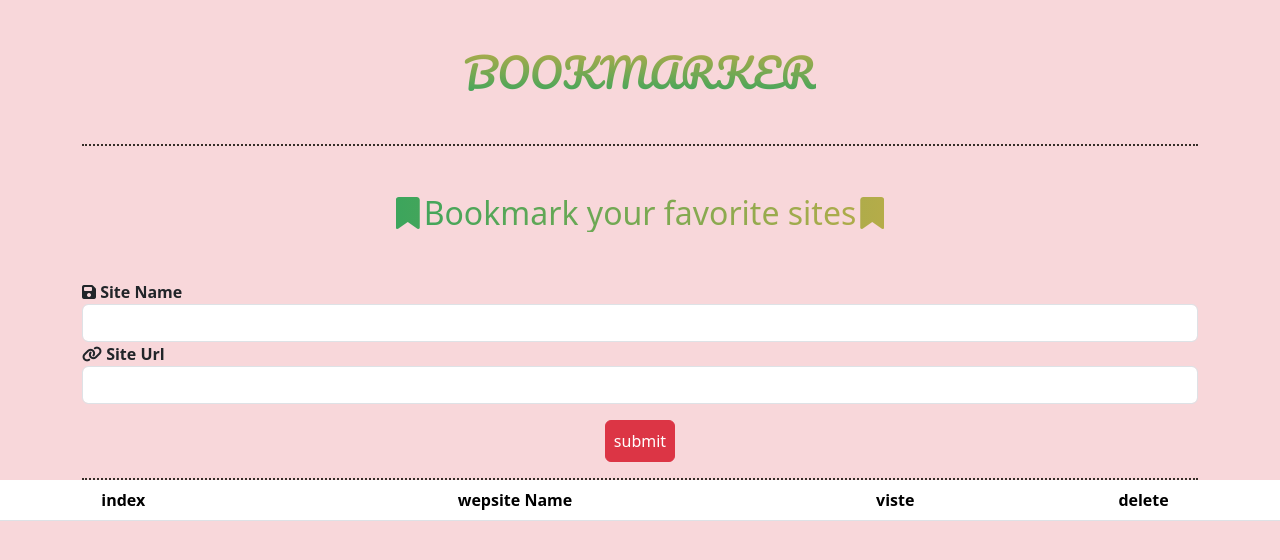
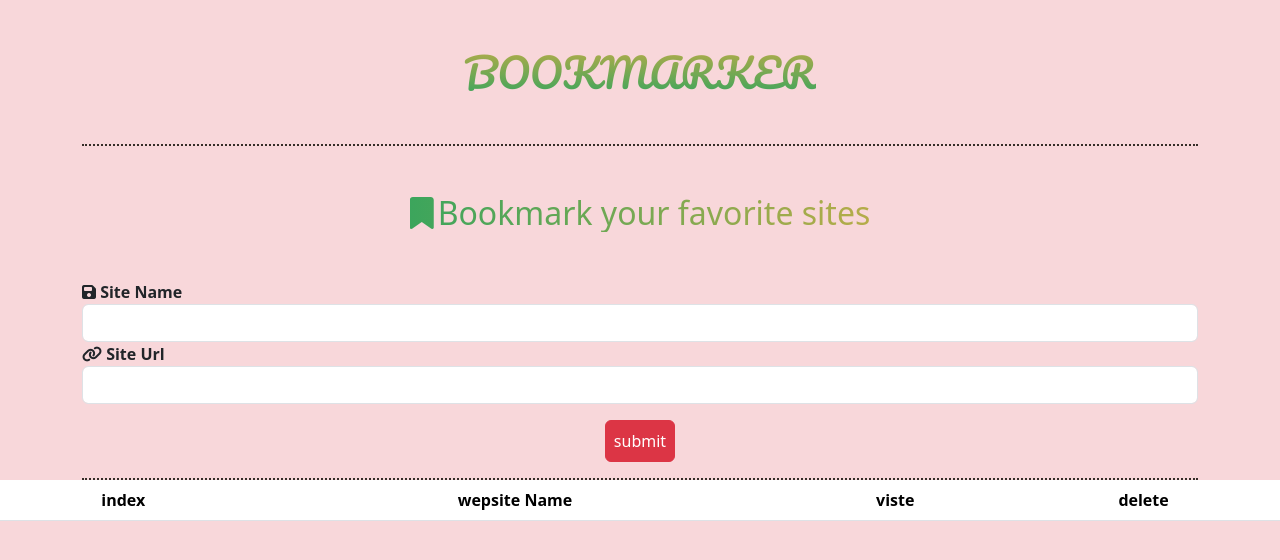
Before and after one commit to mohamedkamal-17/mohamedkamal-17-Bookmark, a plain HTML site: page index.html in a window 1280 px wide. Drawn offline with Linux system fonts and the light colour scheme; a web font is replaced by a local one.

Commit message:
Update index.html

```diff
--- a/index.html
+++ b/index.html
@@ -23,8 +23,7 @@
 
 
 
-       <h2 class="mx-auto  my-5 "> <i class="fa-solid fa-bookmark  pe-1"></i>Bookmark your favorite sites<i
-              class=" ps-1 fa-solid fa-bookmark"></i></h2>
+       <h2 class="mx-auto  my-5 "> <i class="fa-solid fa-bookmark  pe-1"></i>Bookmark your favorite sites</h2>
 
       <section class="site-name d-flex flex-column justify-content-center w-100">
         <label for="sit-name" class="fw-bold">
```
